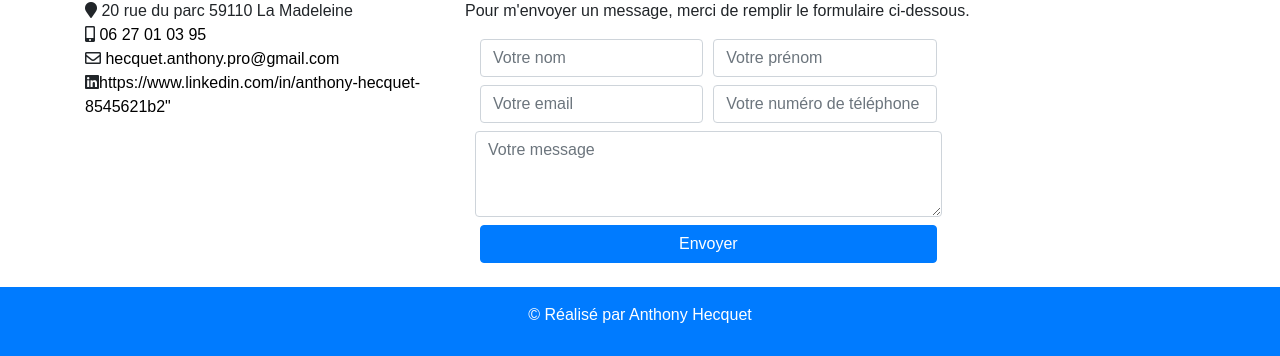
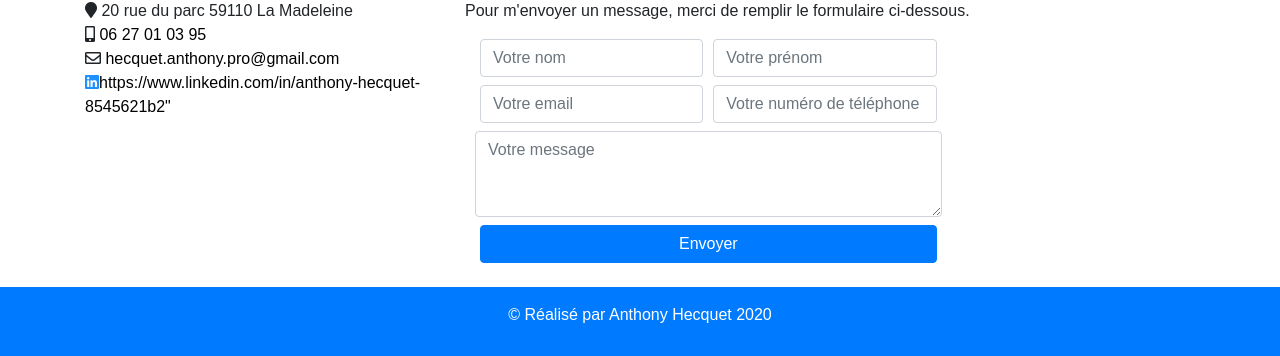
Before and after one commit to Antho8059/site-cv-boot, a plain HTML site: page index.html in a window 1280 px wide. Shown: the part 735-1091 px from the top of the page. Drawn offline with Linux system fonts and the light colour scheme.

Commit message:
retouches

```diff
--- a/index.html
+++ b/index.html
@@ -66,7 +66,7 @@
               <i class="fas fa-map-marker"></i> 20 rue du parc 59110 La Madeleine<br>
               <i class="fas fa-mobile-alt"></i> <a href="tel:+33627010395">06 27 01 03 95</a><br>
               <i class="far fa-envelope"></i><a href="mailto:hecquet.anthony.pro@gmail.com"> hecquet.anthony.pro@gmail.com</a><br>
-              <i class="fab fa-linkedin"></i><a href="https://www.linkedin.com/in/anthony-hecquet-8545621b2">https://www.linkedin.com/in/anthony-hecquet-8545621b2"</a>
+              <i class="fab fa-linkedin" style="color:dodgerblue;"></i><a href="https://www.linkedin.com/in/anthony-hecquet-8545621b2">https://www.linkedin.com/in/anthony-hecquet-8545621b2"</a>
             </address>
           </article>
           <div class="col-lg-8">
@@ -101,7 +101,7 @@
       </section>
     </main>
   	<footer class="bg-primary text-white p-3">
-      <p class="text-center">&copy; Réalisé par <a class="text-white" >Anthony Hecquet</a></p>
+      <p class="text-center">&copy; Réalisé par <a class="text-white" >Anthony Hecquet 2020</a></p>
     </footer>
   <script src="js/jquery-3.5.1.slim.min.js"></script>
   <script src="js/bootstrap.min.js"></script>
```
